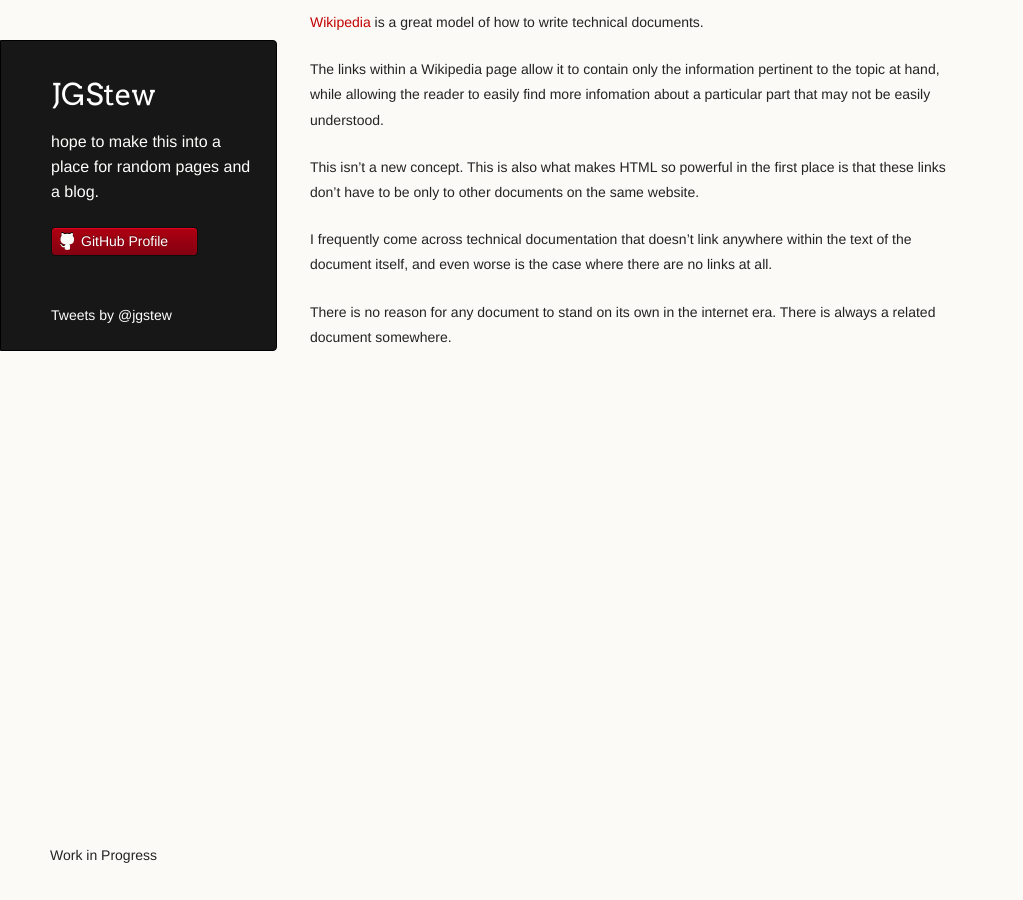
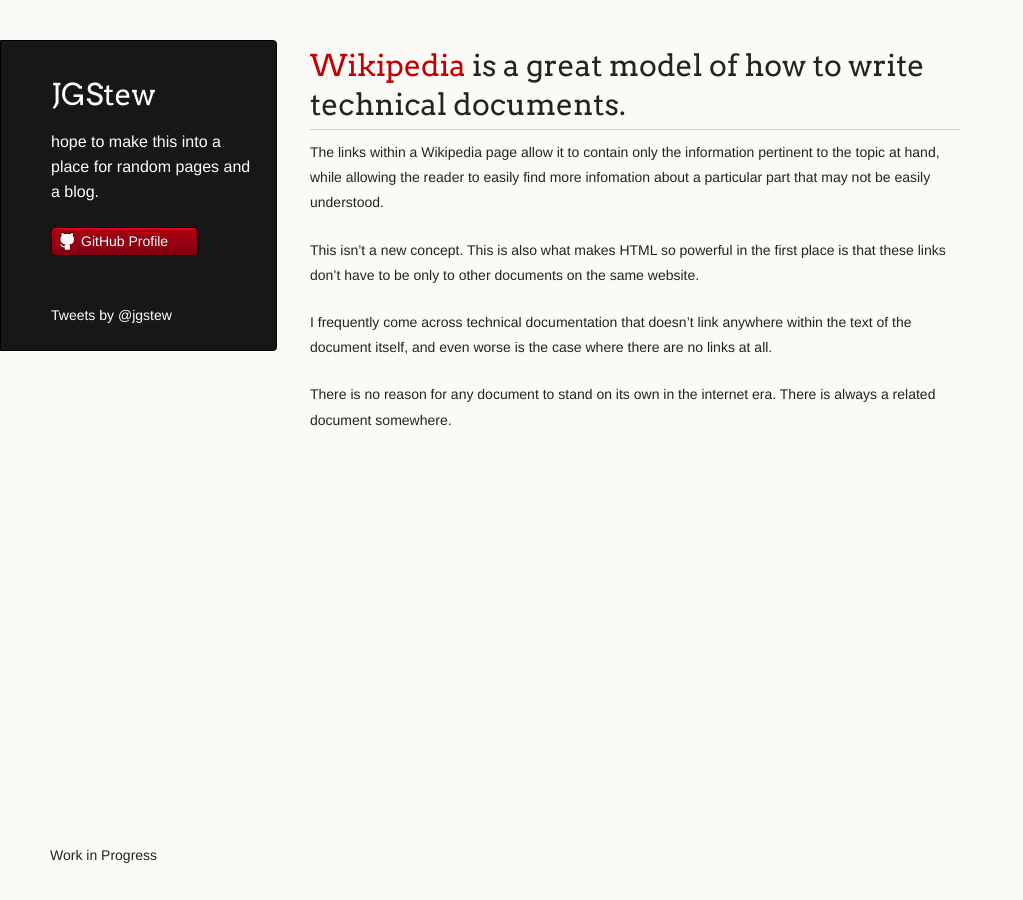
Before and after one commit to jgstew/jgstew.github.io, a Jekyll site: the page built from _posts/2016-02-07-Wikipedia-is-a-great-model-of-how-to-write-technical-documents.md, in a window 1280 px wide. Shown: the whole page, without its empty margins (0-1023 px from the left). Built offline with Jekyll 4.4.1, drawn with Linux system fonts in a browser that asks for light colours; comment, search, counter and statistics services are not loaded.

```diff
--- a/_posts/2016-02-07-Wikipedia-is-a-great-model-of-how-to-write-technical-documents.md
+++ b/_posts/2016-02-07-Wikipedia-is-a-great-model-of-how-to-write-technical-documents.md
@@ -1,5 +1,5 @@
 
-[Wikipedia](https://www.wikipedia.org/) is a great model of how to write technical documents.
+# [Wikipedia](https://www.wikipedia.org/) is a great model of how to write technical documents.
 
 The links within a Wikipedia page allow it to contain only the information pertinent to the topic at hand,
 while allowing the reader to easily find more infomation about a particular part that may not be easily understood.
```
